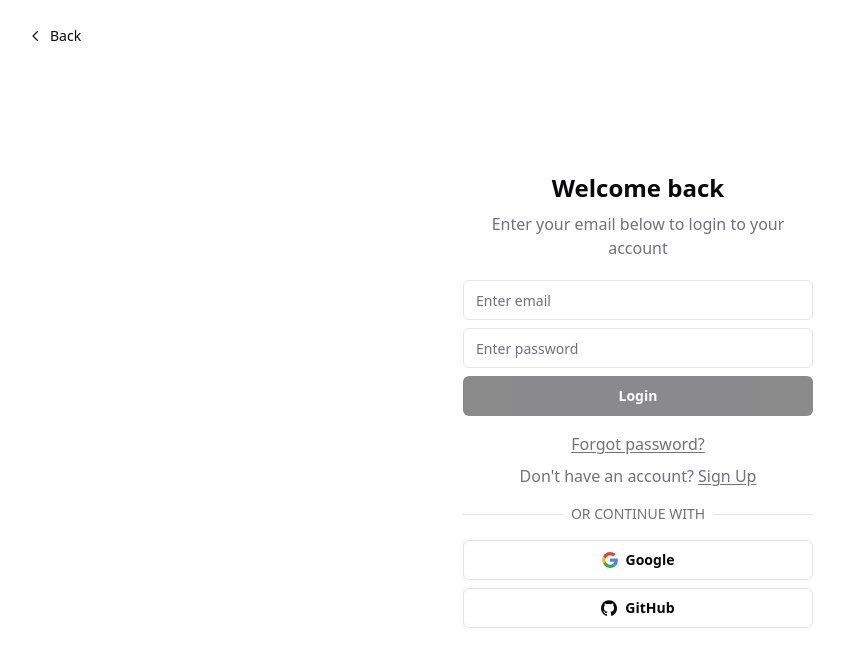
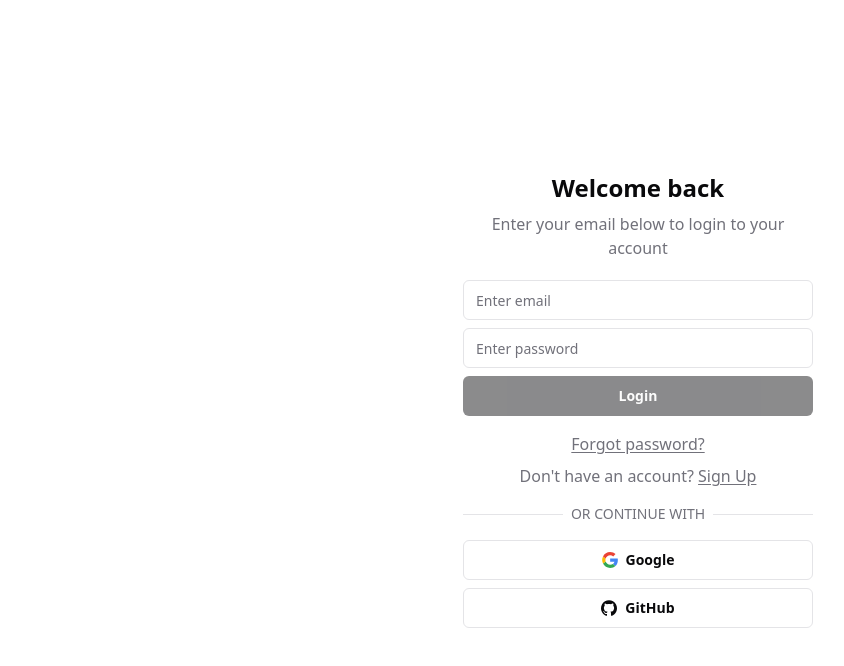
Before and after one commit to Frostyy890/jivo-clone, a React (Vite) app in the folder client/: page /auth/sign-in in a window 1280 px wide. Shown: the top 666 px of the page, without its empty margins (2-846 px from the left). Built offline with nearby package versions, Linux system fonts and the light colour scheme.

Commit message:
feat: modified routing and design of sign in page accordingly

```diff
--- a/client/src/App.tsx
+++ b/client/src/App.tsx
@@ -34,6 +34,7 @@ function App() {
       <Routes>
         <Route path="/auth/sign-in" element={<SignInPage />} />
         <Route path="/auth/sign-up" element={<SignUpPage />} />
+        <Route path="*" element={<Navigate to="/auth/sign-in" />} />
       </Routes>
       <Toaster />
     </div>
--- a/client/src/pages/auth/SignIn.tsx
+++ b/client/src/pages/auth/SignIn.tsx
@@ -1,28 +1,26 @@
-import { Button, buttonVariants } from "@/components/ui/button";
+import { Button } from "@/components/ui/button";
 import SignInForm from "./components/SignInForm";
 import { GitHubIconSvg, GoogleIconSvg } from "./SignUp";
 
 const SignInPage = () => {
   return (
     <div className="flex w-full h-full justify-between">
-      <div className="relative w-full h-full flex items-center justify-center">
-        <div className="absolute top-4 left-4 font-semibold">
-          <a href="/" className={buttonVariants({ variant: "ghost" })}>
-            <ArrowBackIconSvg />
-            Back
-          </a>
-        </div>
-
+      <div className="w-full h-full flex items-center justify-center">
         <div className="w-[350px] text-center flex flex-col gap-4">
           <div className="flex flex-col gap-2">
             <h1 className="font-semibold text-2xl">Welcome back</h1>
-            <p className="text-muted-foreground">Enter your email below to login to your account</p>
+            <p className="text-muted-foreground">
+              Enter your email below to login to your account
+            </p>
           </div>
 
           <SignInForm />
 
           <div className="flex flex-col gap-2">
-            <a href="/sign-in" className="text-muted-foreground underline underline-offset-2">
+            <a
+              href="/sign-in"
+              className="text-muted-foreground underline underline-offset-2"
+            >
               Forgot password?
             </a>
             <span className="text-muted-foreground">
@@ -38,7 +36,9 @@ const SignInPage = () => {
               <span className="w-full border-t"></span>
             </div>
             <div className="relative flex justify-center text-sm uppercase">
-              <span className="px-2 bg-background text-muted-foreground">Or continue with</span>
+              <span className="px-2 bg-background text-muted-foreground">
+                Or continue with
+              </span>
             </div>
           </div>
 
```
